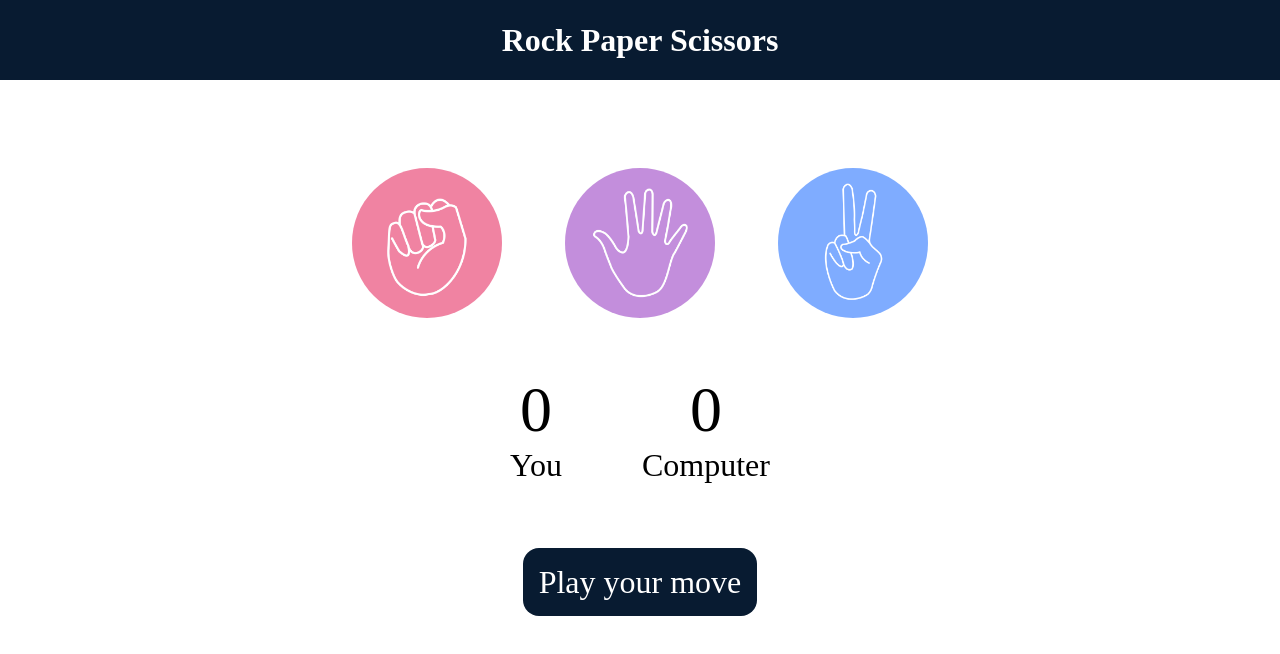
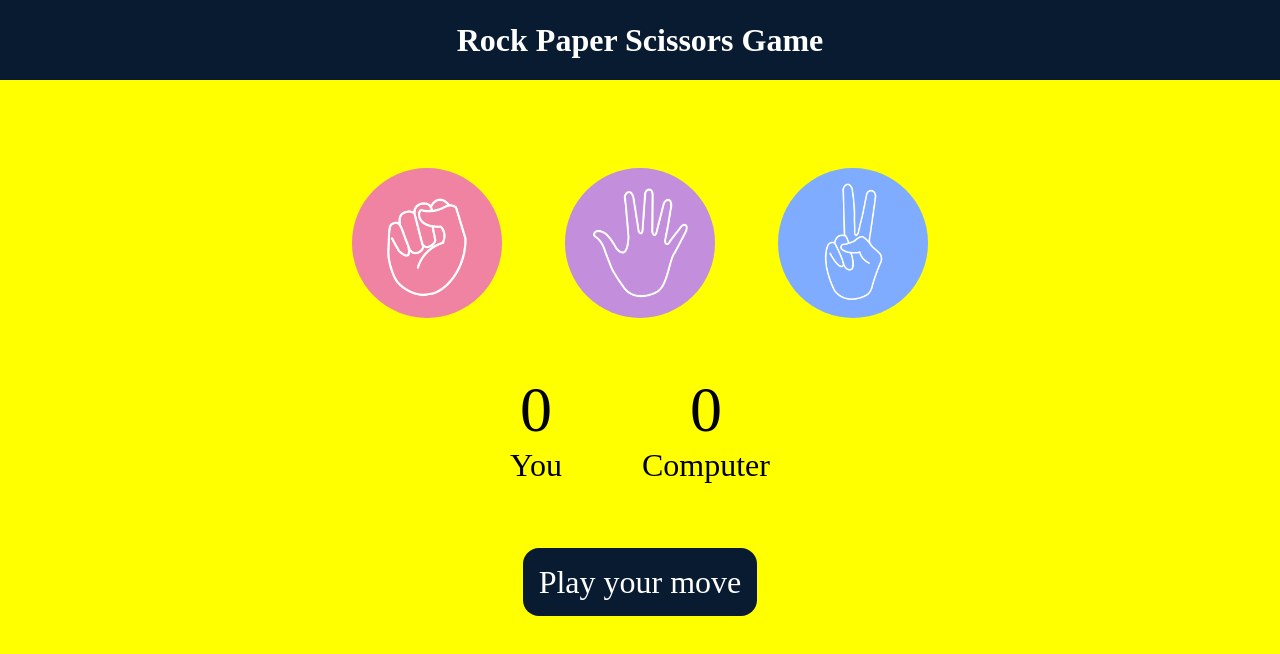
Before and after one commit to abhijitpatil655/rock-paper-scissors, a plain HTML site: page index.html in a window 1280 px wide. Drawn offline with Linux system fonts and the light colour scheme.

Commit message:
Adding some new styling

```diff
--- a/index.html
+++ b/index.html
@@ -8,7 +8,7 @@
     <link rel="icon" href="./images/logo.png">
 </head>
 <body>
-    <h1>Rock Paper Scissors</h1>
+    <h1>Rock Paper Scissors Game</h1>
     <div class="choices">
         <div class="choice" id="Rock">
             <img src="./images/rock.png" alt="rock-image">
--- a/style.css
+++ b/style.css
@@ -2,6 +2,7 @@
     margin: 0;
     padding: 0;
     text-align: center;
+    background-color: yellow;
 }
 
 h1{
@@ -9,6 +10,7 @@ h1{
     color: #fff;
     height: 5rem;
     line-height: 5rem;
+    font-weight: 900;
 }
 
 .choice{
```
